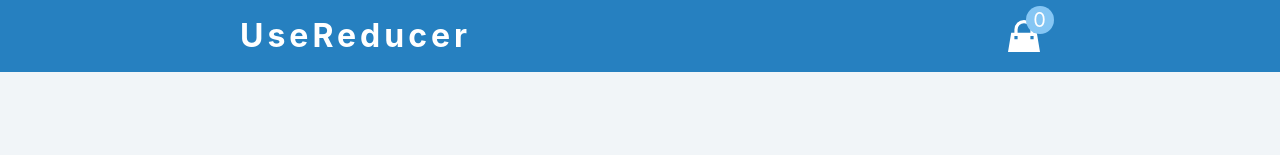
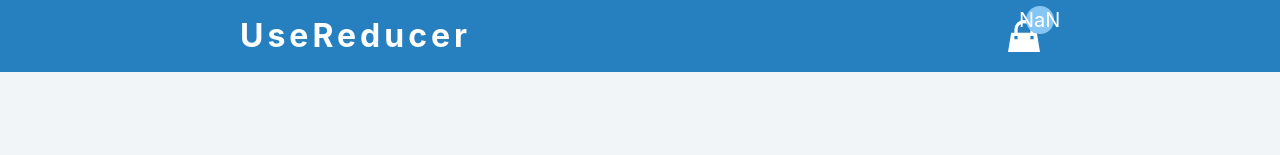
Before and after one commit to binarypsilocybin/14-cart, a React (Create React App) app: page / in a window 1280 px wide. Shown: the top 155 px of the page. Built offline with nearby package versions, Linux system fonts and the light colour scheme.

Commit message:
2 files modified

```diff
--- a/src/context.js
+++ b/src/context.js
@@ -28,6 +28,10 @@ const AppProvider = ({ children }) => {
   const decrease = (id) => {
     dispatch({ type: 'DECREASE', payload: id });
   };
+
+  useEffect(() => {
+    dispatch({ type: 'GET_TOTALS' });
+  }, [state.cart]);
   return (
     <AppContext.Provider
       value={{
--- a/src/reducer.js
+++ b/src/reducer.js
@@ -28,6 +28,21 @@ const reducer = (state, action) => {
       .filter((cartItem) => cartItem.amount !== 0);
     return { ...state, cart: tempCart };
   }
+  if (action.type === 'GET_TOTALS') {
+    const { total, amount } = state.cart.reduce(
+      (cartTotal, cartItem) => {
+        const { price, amount } = cartItem;
+        cartTotal.amount += amount;
+        return cartTotal;
+      },
+      {
+        total: 0,
+        amont: 0,
+      }
+    );
+
+    return { ...state, total, amount };
+  }
   return state;
 };
 
```
